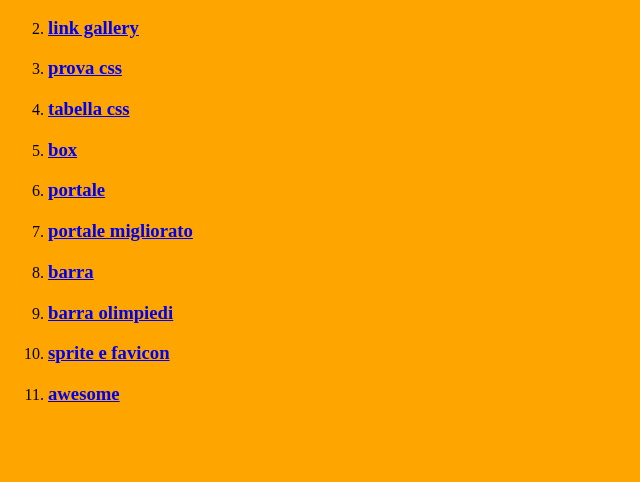
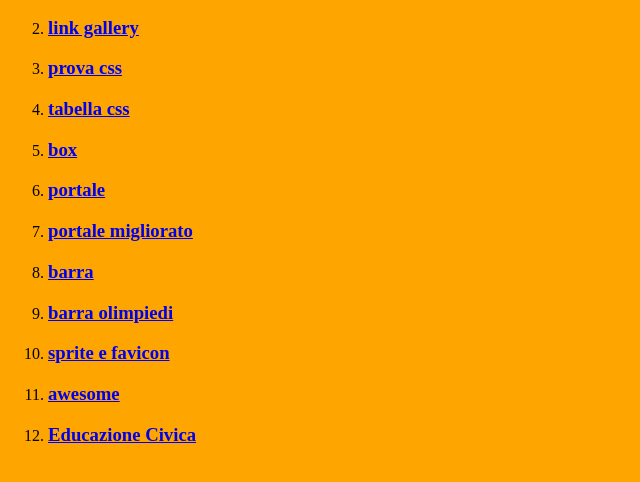
Before and after one commit to andrea10076/andrearaimondi.github.io, a plain HTML site: page index.html in a window 1280 px wide. Shown: the part 104-586 px from the top of the page, without its empty margins (0-640 px from the left). Drawn offline with Linux system fonts and the light colour scheme.

Commit message:
Update index.html

```diff
--- a/index.html
+++ b/index.html
@@ -51,7 +51,9 @@
             <li>
                 <h3><a href="pagine/awesome/font.html">awesome</a></h3>
             </li>
-
+            <li>
+                <h3><a href="https://gruppo1civica.github.io">Educazione Civica</h3>
+            </li>
         </ol>
     </body>
 </html>
```
